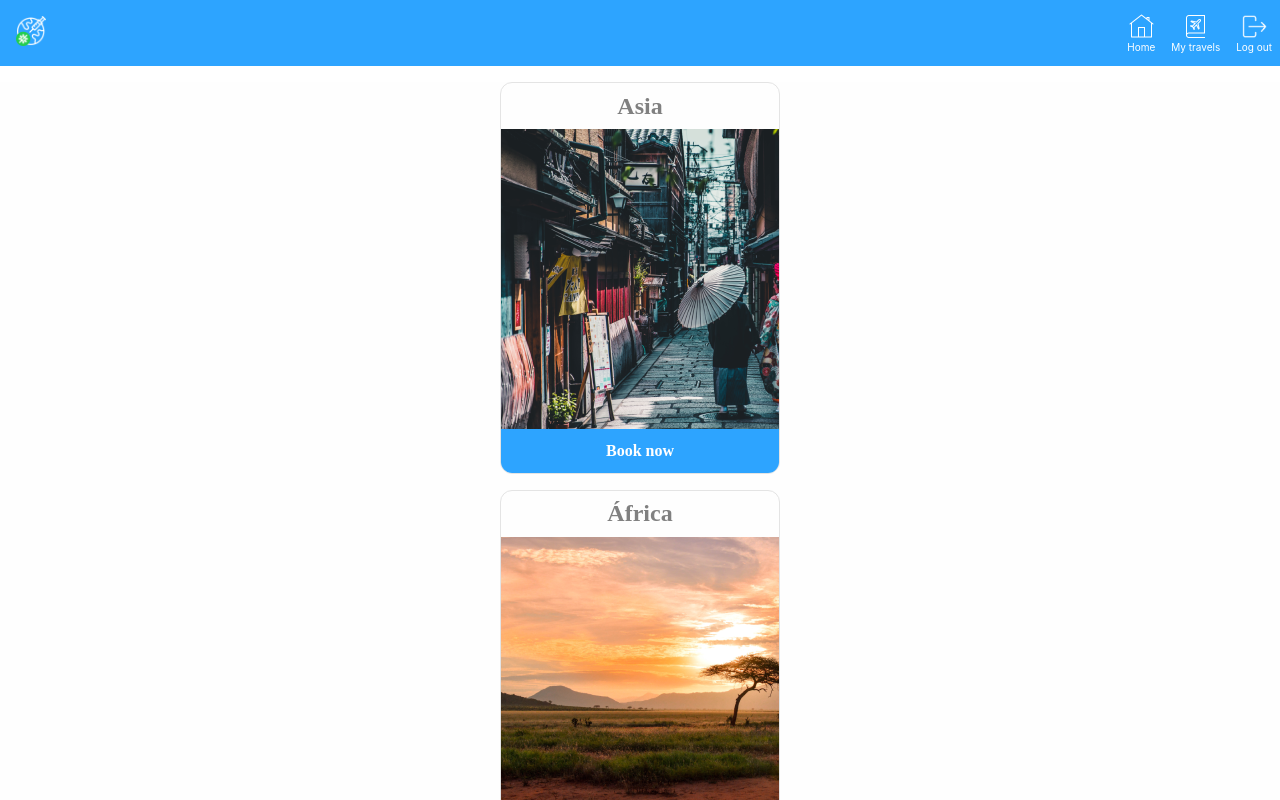
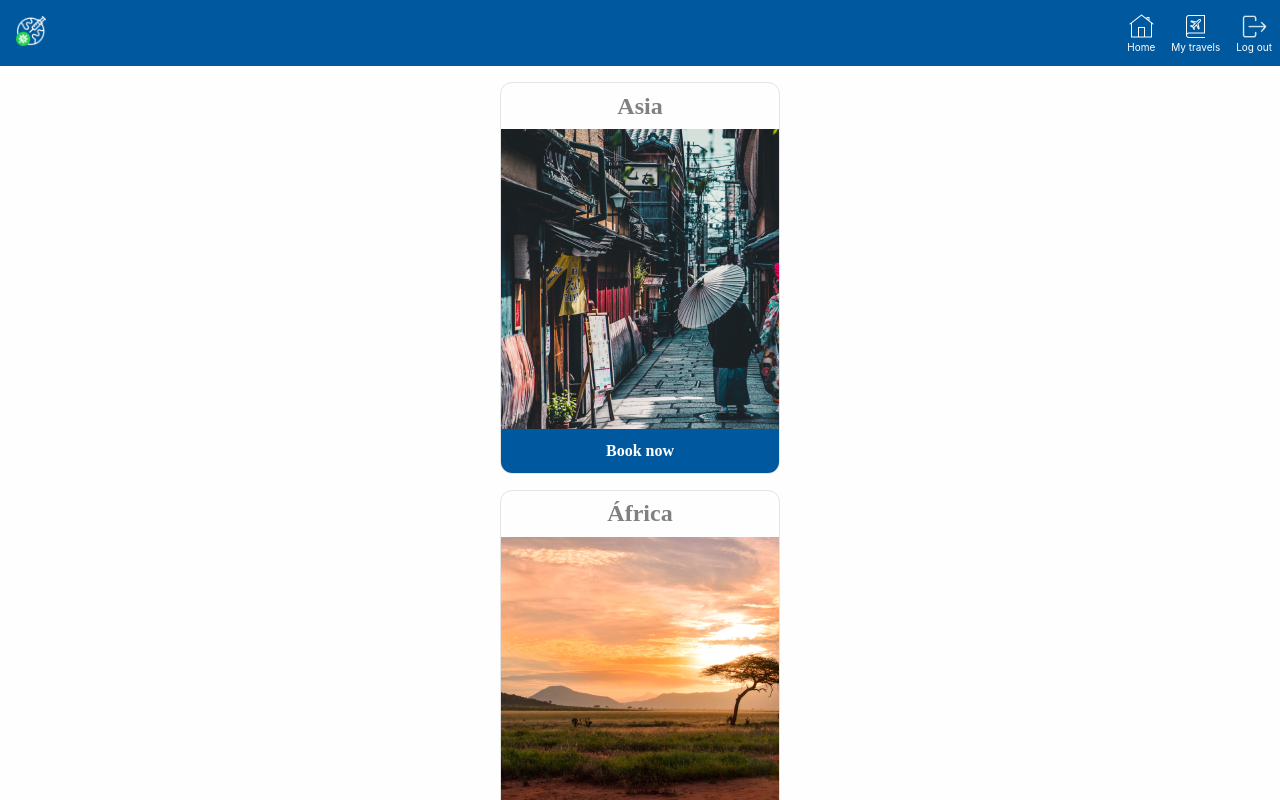
Before and after one commit to lroperod/Luis-Ropero-Final-Project-front-202301-mal, a React (Create React App) app: page /home in a window 1280 px wide. Shown: the top 800 px of the page. Built offline with nearby package versions, Linux system fonts and the light colour scheme.

Commit message:
change font-color and background color

```diff
--- a/src/features/user/components/continents/continent-card/ContinentCardStyled.ts
+++ b/src/features/user/components/continents/continent-card/ContinentCardStyled.ts
@@ -24,7 +24,7 @@ export const ImageContinentStyled = styled.div`
 `;
 export const ButtonContinentStyled = styled.button`
   width: 100%;
-  background-color: #2da4ff;
+  background-color: #00599e;
   border: none;
   box-sizing: border-box;
   min-height: 2rem;
--- a/src/features/user/components/login-form/LoginFormStyled.ts
+++ b/src/features/user/components/login-form/LoginFormStyled.ts
@@ -33,7 +33,7 @@ export const ButtonFormStyled = styled.button`
   width: 100%;
   border-radius: 20px;
   margin: 1rem auto;
-  background: #2da4ff;
+  background: #00599e;
   color: white;
   padding: 1rem;
   border: 0 solid transparent;
@@ -51,7 +51,7 @@ export const WelcomeMessageStyled = styled.div`
 `;
 export const MessageVaccination = styled.span`
   display: block;
-  color: #2da4ff;
+  color: #00599e;
   font-weight: bold;
   text-align: center;
 `;
--- a/src/features/user/components/travels/travel-card/TravelCardStyled.ts
+++ b/src/features/user/components/travels/travel-card/TravelCardStyled.ts
@@ -33,7 +33,7 @@ export const InfoTravelStyled = styled.div`
     padding: 0.5rem;
   }
   font-family: 'arial';
-  color: grey;
+  color: #595959;
   padding: 1rem;
 `;
 export const NameTravelerStyled = styled.p`
@@ -49,14 +49,14 @@ export const VaccinesTravelerStyled = styled.div`
 export const InputDescriptionStyled = styled.span`
   font-family: 'arial';
   padding: 0.5rem;
-  color: #2da4ff;
+  color: #00599e;
   font-weight: bold;
   font-size: 1.1rem;
 `;
 
 export const ButtonTravelStyled = styled.button`
   width: 100%;
-  background-color: #2da4ff;
+  background-color: #00599e;
   border: none;
   box-sizing: border-box;
   min-height: 2rem;
--- a/src/features/user/components/travels/travel-form/TravelFormStyled.ts
+++ b/src/features/user/components/travels/travel-form/TravelFormStyled.ts
@@ -84,7 +84,7 @@ export const TravelFormContainer = styled.form`
 
   button[type='submit'] {
     width: 40%;
-    background-color: #2da4ff;
+    background-color: #00599e;
     color: white;
     padding: 10px 20px;
     border: none;
--- a/src/shared/components/header/HeaderStyled.ts
+++ b/src/shared/components/header/HeaderStyled.ts
@@ -1,7 +1,7 @@
 import styled from 'styled-components';
 
 export const HeaderStyled = styled.header`
-  background: #2da4ff;
+  background: #00599e;
   display: flex;
   justify-content: space-between;
 
```
